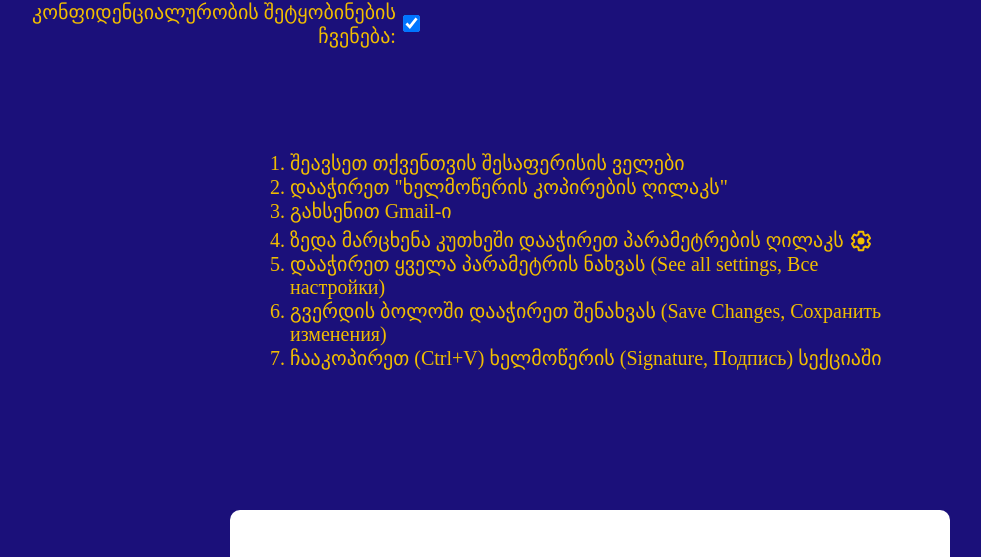
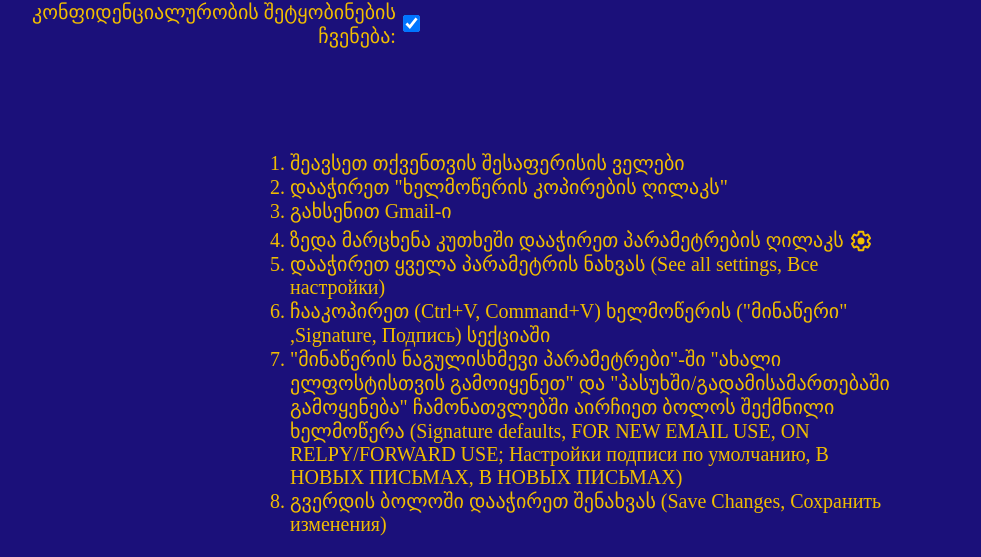
Before and after one commit to AleqsiArdashelia/TSU_signature, a plain HTML site: page index.html in a window 1280 px wide. Shown: the part 495-1052 px from the top of the page, without its empty margins (50-1031 px from the left). Drawn offline with Linux system fonts and the light colour scheme; some packages are replaced by stand-ins of ours; a script that the page names is missing.

Commit message:
fixed instructions

```diff
--- a/index.html
+++ b/index.html
@@ -334,6 +334,7 @@
         </table>
     </form>
     <button id="btnCopy" data-clipboard-action="copy" data-clipboard-target="#signature">ხელმოწერის დაკოპირება</button>
+
     <div>
         <ol id="instructions">
             <li>
@@ -358,10 +359,13 @@
                 <p>დააჭირეთ ყველა პარამეტრის ნახვას (See all settings, Все настройки)</p>
             </li>
             <li>
-                <p>გვერდის ბოლოში დააჭირეთ შენახვას (Save Changes, Сохранить изменения)</p>
+                <p>ჩააკოპირეთ (Ctrl+V, Command+V) ხელმოწერის ("მინაწერი" ,Signature, Подпись) სექციაში</p>
             </li>
             <li>
-                <p>ჩააკოპირეთ (Ctrl+V) ხელმოწერის (Signature, Подпись) სექციაში</p>
+                <p>"მინაწერის ნაგულისხმევი პარამეტრები"-ში "ახალი ელფოსტისთვის გამოიყენეთ" და "პასუხში/გადამისამართებაში გამოყენება" ჩამონათვლებში აირჩიეთ ბოლოს შექმნილი ხელმოწერა (Signature defaults, FOR NEW EMAIL USE, ON RELPY/FORWARD USE; Настройки подписи по умолчанию, В НОВЫХ ПИСЬМАХ, В НОВЫХ ПИСЬМАХ)</p>
+            </li>
+            <li>
+                <p>გვერდის ბოლოში დააჭირეთ შენახვას (Save Changes, Сохранить изменения)</p>
             </li>
         </ol>
     </div>
```
